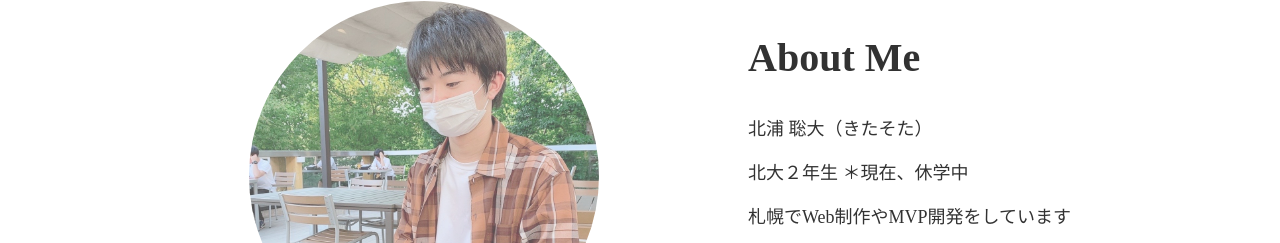
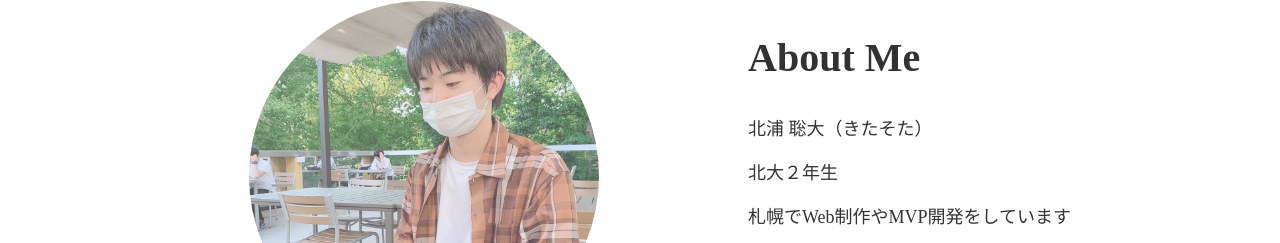
Before and after one commit to kitasota/-, a plain HTML site: page index.html in a window 1280 px wide. Shown: the part 943-1186 px from the top of the page. Drawn offline with nearby package versions, Linux system fonts and the light colour scheme.

Commit message:
version2.0

```diff
--- a/index.html
+++ b/index.html
@@ -54,7 +54,7 @@
           <div class="about-right">
             <h2>About Me</h2>
             <p>北浦 聡大（きたそた）</p>
-            <p>北大２年生 ＊現在、休学中</p>
+            <p>北大２年生 </p>
             <p>札幌でWeb制作やMVP開発をしています</p>
             <P>
             </P>
```
